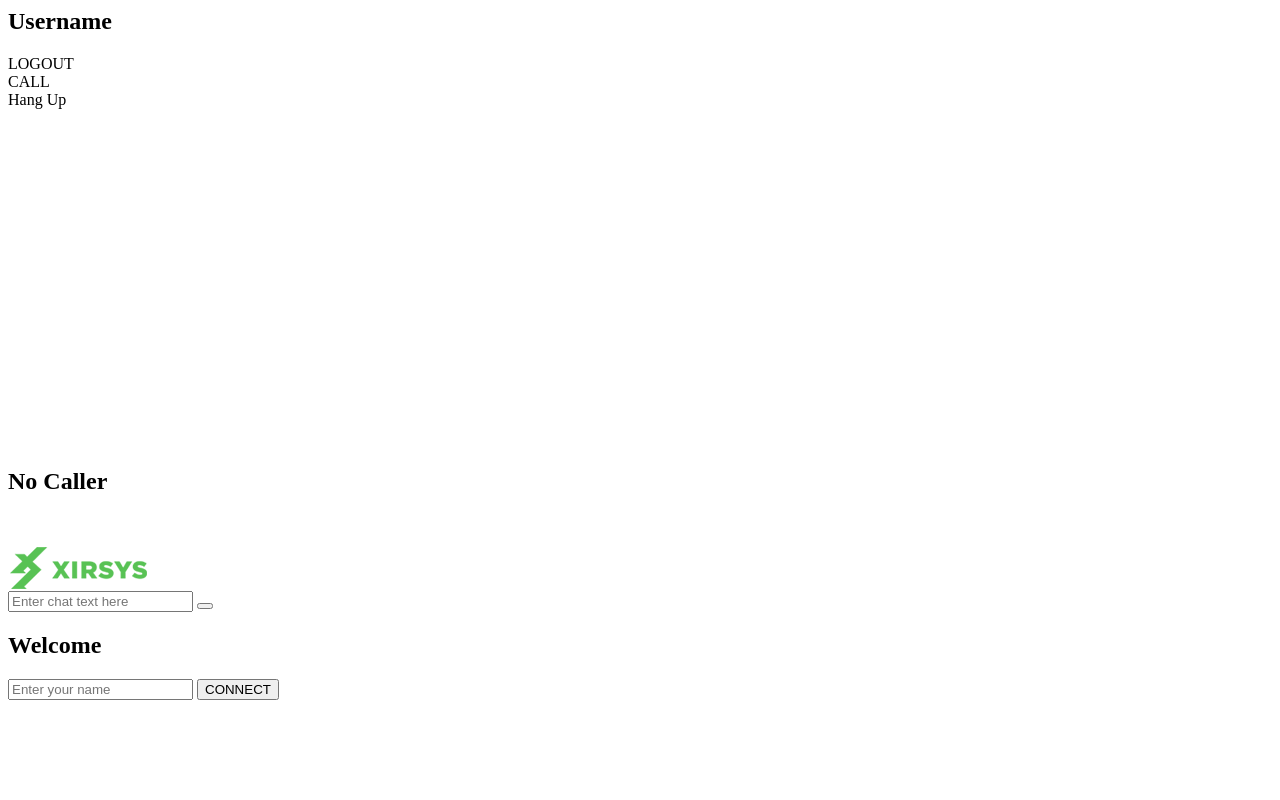
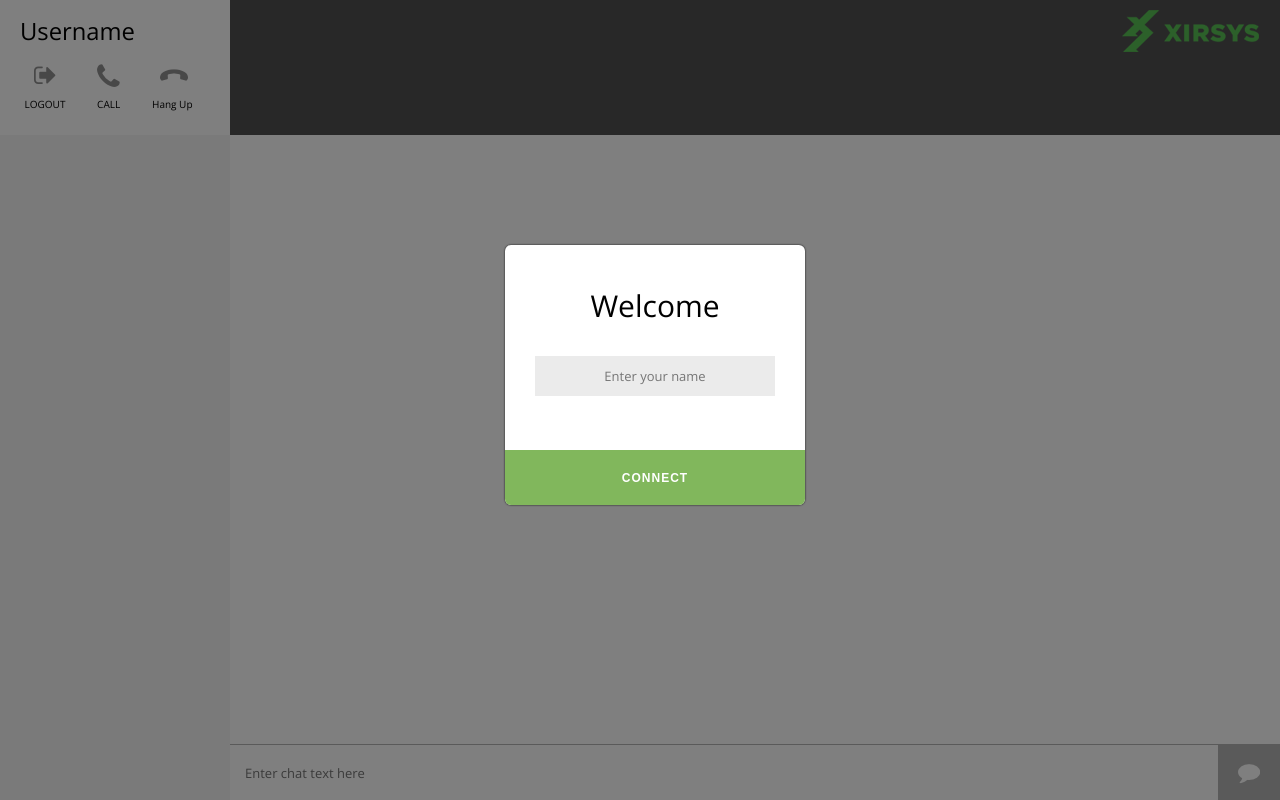
Before and after one commit to xirdev/template_v3proxy, a website: page public/index.html in a window 1280 px wide. Drawn offline with nearby package versions, Linux system fonts and the light colour scheme; the site is published under a folder, as on GitHub Pages, so addresses that start at the root find nothing; files whose address does not match are found by name.

Commit message:
no abs urls

```diff
--- a/public/index.html
+++ b/public/index.html
@@ -5,7 +5,7 @@
 
     <title>Xirsys XSDK: WebRTC Example</title>
 
-    <link rel="stylesheet" type="text/css" href="/app/style_webrtc.css">
+    <link rel="stylesheet" type="text/css" href="app/style_webrtc.css">
     <!-- <link rel="stylesheet" type="text/css" href="../css/video-call.css"></link> -->
 
     <script src="xirsys_connect.js"></script>
```
